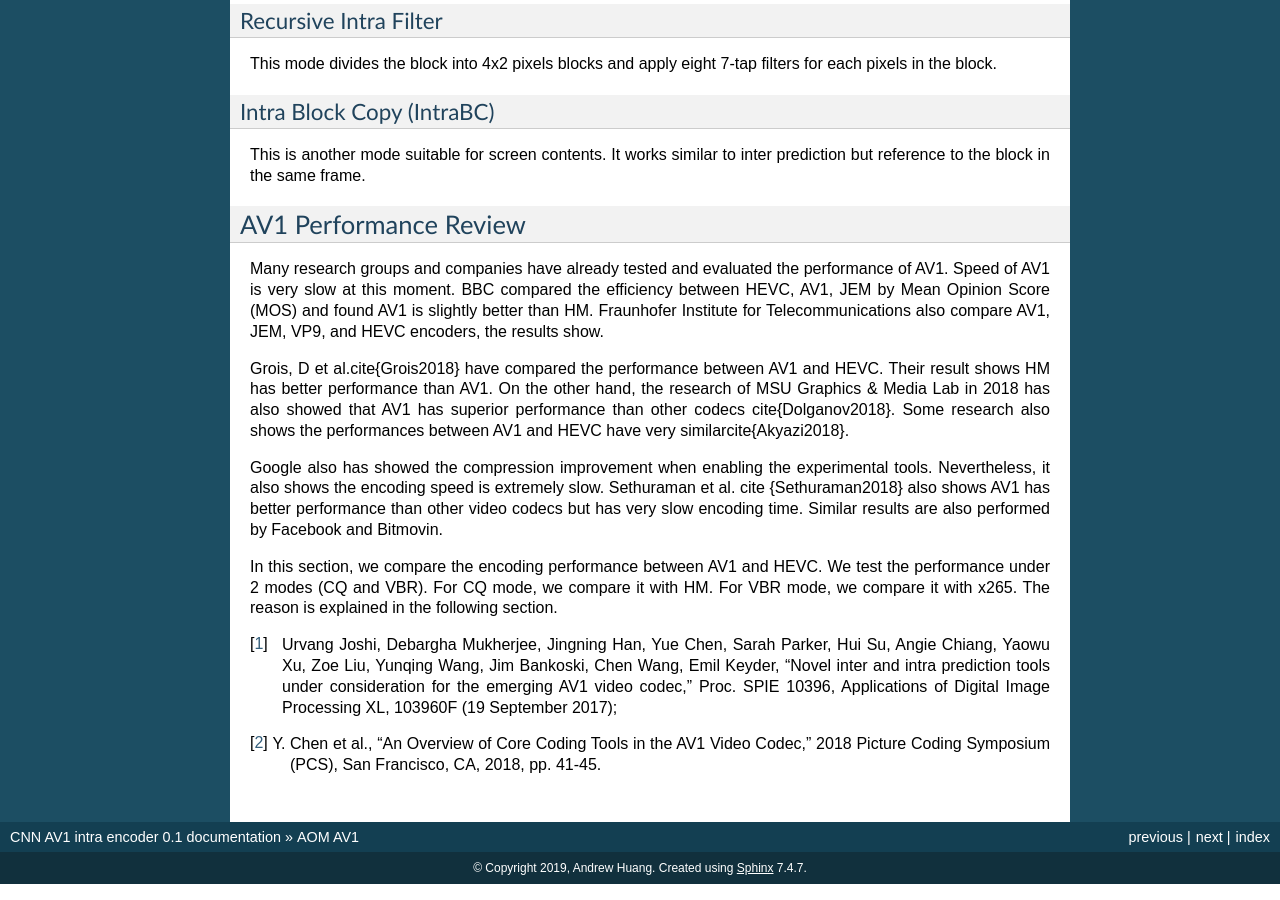
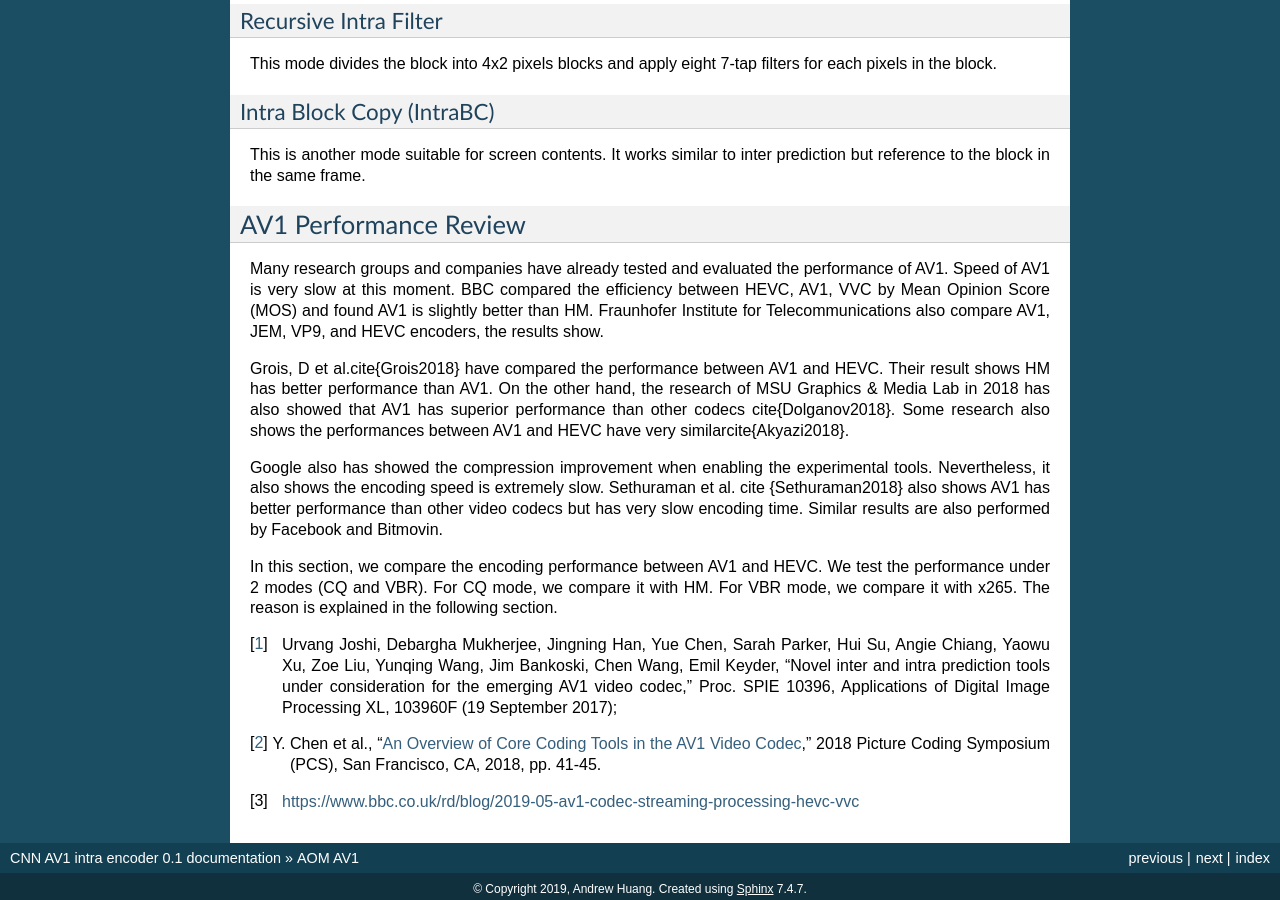
Before and after one commit to epadam/CNN-AV1-intra-encoder, a Sphinx documentation site: the page built from source/aom_av1.rst, in a window 1280 px wide and 900 px high, scrolled down 1594 px. Built offline with Sphinx 7.4.7, drawn with Linux system fonts in a browser that asks for light colours.

Commit message:
Update aom_av1.rst

```diff
--- a/source/aom_av1.rst
+++ b/source/aom_av1.rst
@@ -84,7 +84,7 @@ This is another mode suitable for screen contents. It works similar to inter pre
 AV1 Performance Review
 ==========================
 
-Many research groups and companies have already tested and evaluated the performance of AV1. Speed of AV1 is very slow at this moment. BBC compared the efficiency between HEVC, AV1, JEM by Mean Opinion Score (MOS) and found AV1 is slightly better than HM. Fraunhofer Institute for Telecommunications also compare AV1, JEM, VP9, and HEVC encoders, the results show.
+Many research groups and companies have already tested and evaluated the performance of AV1. Speed of AV1 is very slow at this moment. BBC compared the efficiency between HEVC, AV1, VVC by Mean Opinion Score (MOS) and found AV1 is slightly better than HM. Fraunhofer Institute for Telecommunications also compare AV1, JEM, VP9, and HEVC encoders, the results show.
 
 Grois, D et al.\cite{Grois2018} have compared the performance between AV1 and HEVC. Their result shows HM has better performance than AV1. On the other hand, the research of MSU Graphics \& Media Lab in 2018 has also showed that AV1 has superior performance than other codecs \cite{Dolganov2018}.
 Some research also shows the performances between AV1 and HEVC have very similar\cite{Akyazi2018}.
@@ -97,4 +97,6 @@ In this section, we compare the encoding performance between AV1 and HEVC. We te
 
 .. [#] Urvang Joshi, Debargha Mukherjee, Jingning Han, Yue Chen, Sarah Parker, Hui Su, Angie Chiang, Yaowu Xu, Zoe Liu, Yunqing Wang, Jim Bankoski, Chen Wang, Emil Keyder, "Novel inter and intra prediction tools under consideration for the emerging AV1 video codec," Proc. SPIE 10396, Applications of Digital Image Processing XL, 103960F (19 September 2017);
 
-.. [#] Y. Chen et al., "An Overview of Core Coding Tools in the AV1 Video Codec," 2018 Picture Coding Symposium (PCS), San Francisco, CA, 2018, pp. 41-45.
+.. [#] Y. Chen et al., "`An Overview of Core Coding Tools in the AV1 Video Codec <https://ieeexplore.ieee.org/document/8456249>`_," 2018 Picture Coding Symposium (PCS), San Francisco, CA, 2018, pp. 41-45.
+
+.. [#] https://www.bbc.co.uk/rd/blog/2019-05-av1-codec-streaming-processing-hevc-vvc
```
